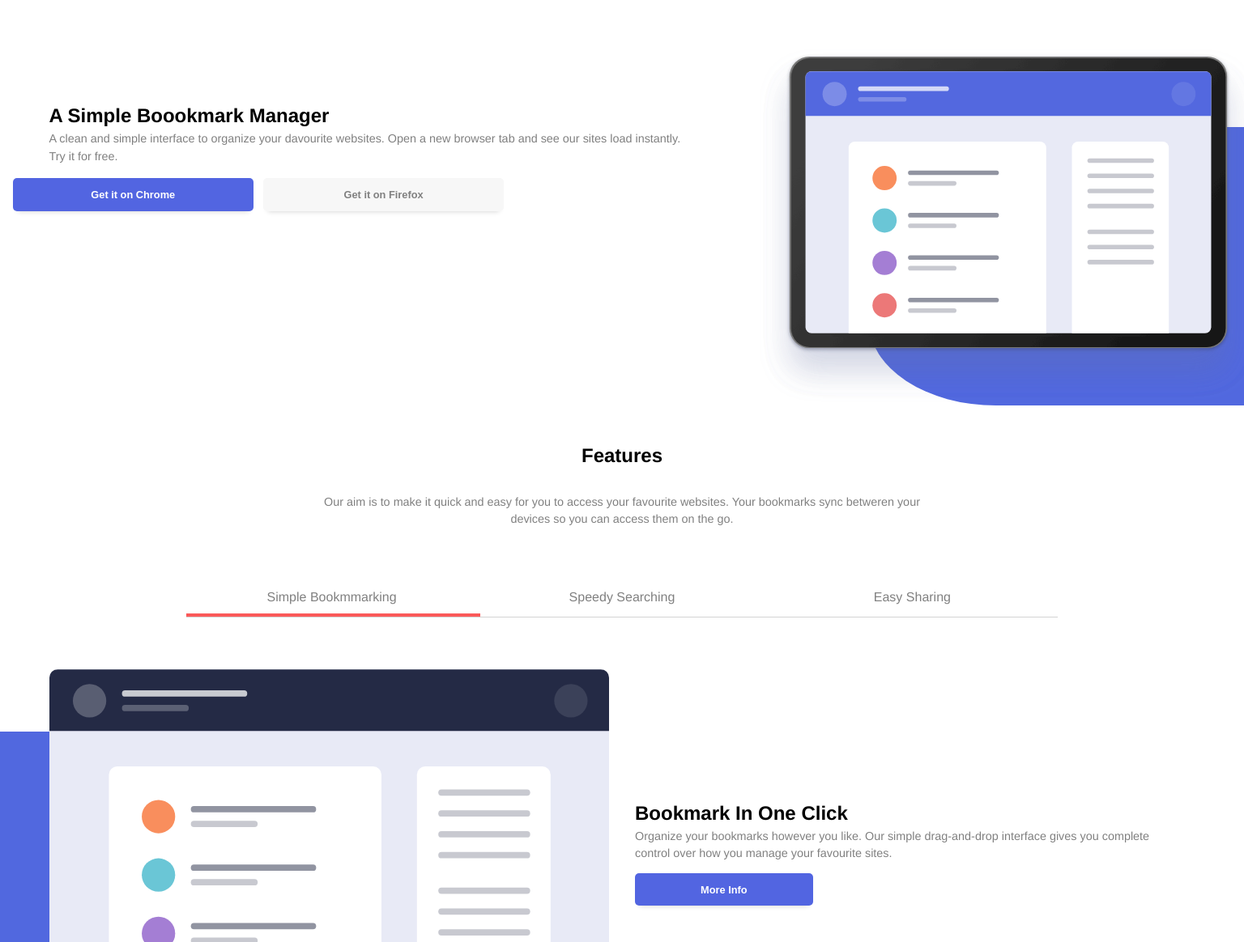
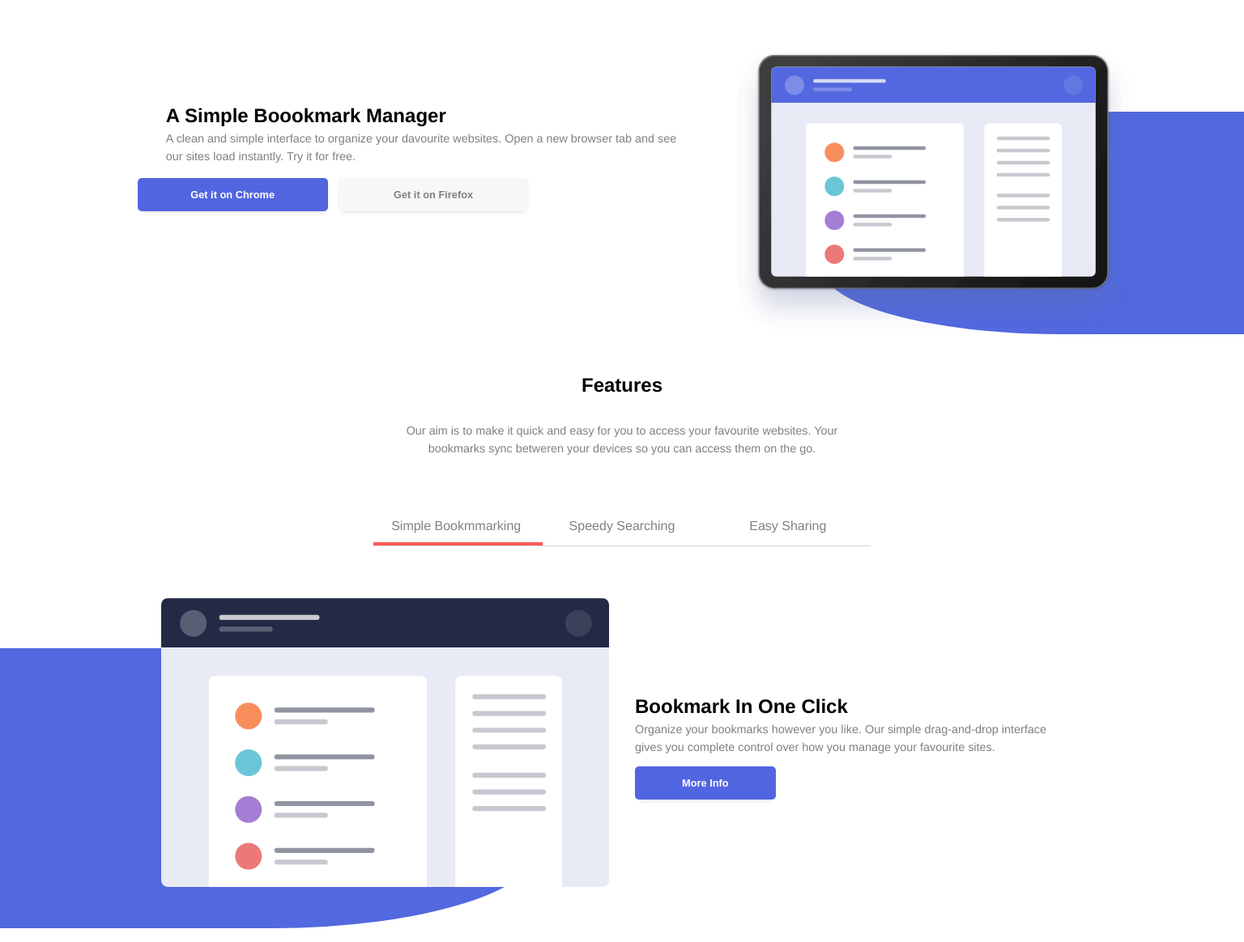
Before and after one commit to vaniaferreresteban/S1.1.-HTML-i-CSS-amb-Flex, a plain HTML site: page index.html in a window 1536 px wide. Shown: the part 67-1231 px from the top of the page at 81% size. Drawn offline with Linux system fonts and the light colour scheme.

Commit message:
versió de desktop acabada

```diff
--- a/index.html
+++ b/index.html
@@ -1,5 +1,5 @@
 <!DOCTYPE html>
-<html lang="en">
+<html id="html" lang="en">
   <head>
     <meta charset="UTF-8" />
     <meta name="viewport" content="width=device-width, initial-scale=1.0" />
@@ -22,6 +22,7 @@
         <img src="./Imagenes/icon-hamburger.svg" alt="" />
       </div>
     </nav>
+
     <main class="wrapper content">
       <section id="hero">
         <div class="wide">
--- a/style.css
+++ b/style.css
@@ -556,5 +556,21 @@ section#hero button {
     flex: 1 1 auto;
   }
 }
+@media only screen and (min-width: 1400px) {
+  #html section,
+  #html nav {
+    padding: 0 10%;
+  }
+  #html section div.wide::after {
+    width: 200%;
+  }
+  #html #hero {
+    left: 15%;
+  }
+  #html #tabs ::after {
+    right: 15%;
+    left: auto;
+  }
+}
 
 /*# sourceMappingURL=style.css.map */
```
